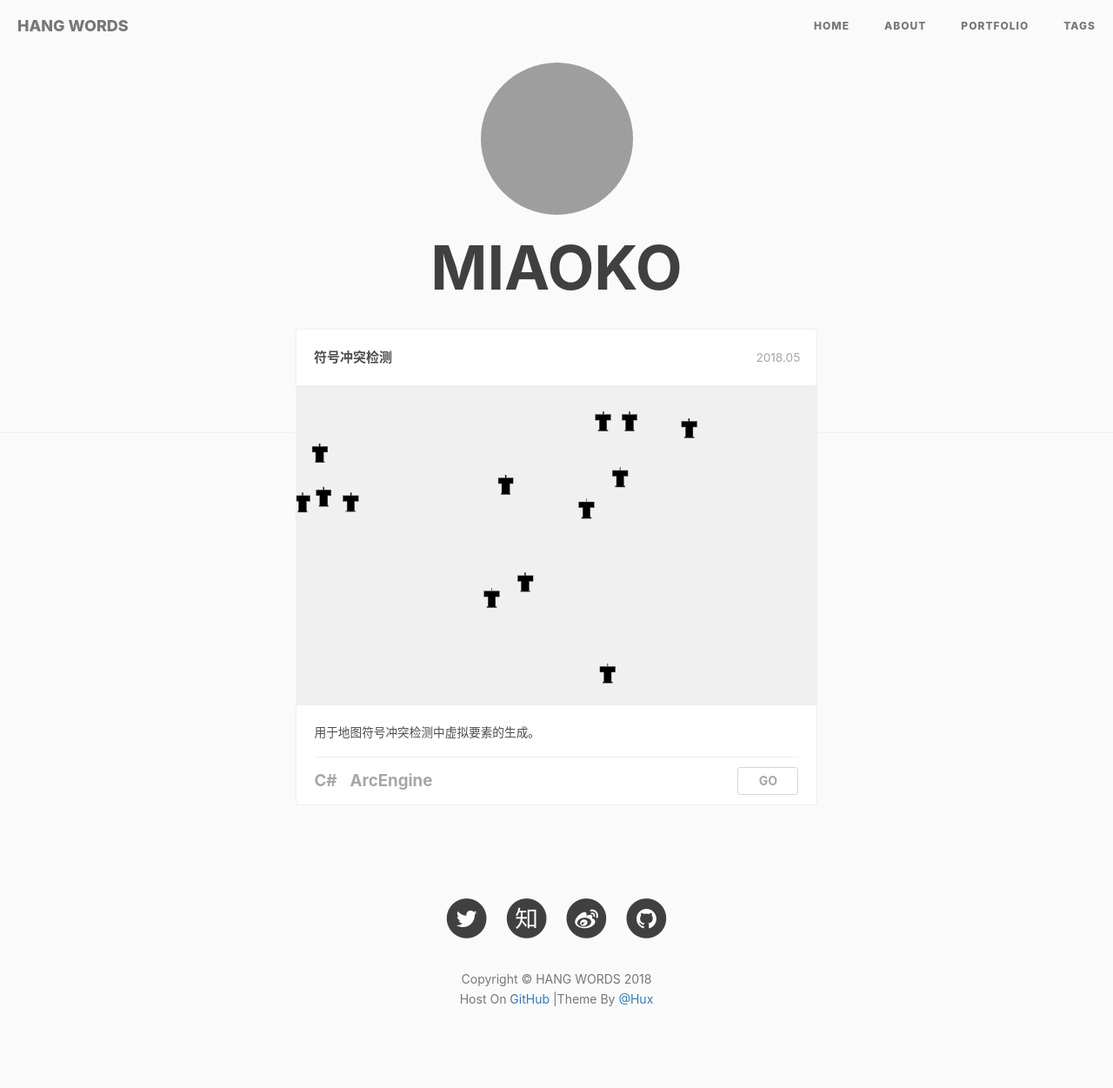
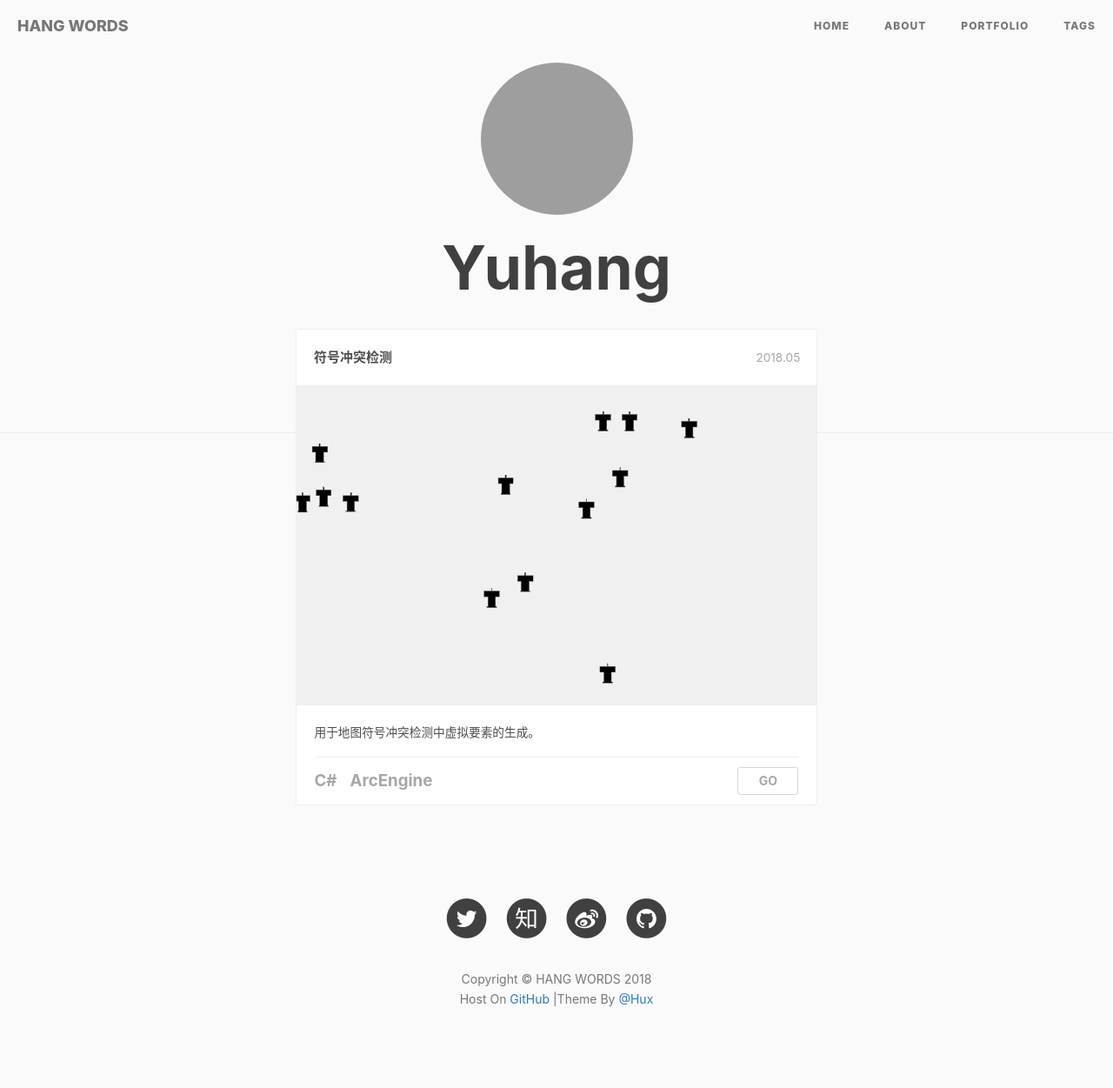
Before and after one commit to MIAOKO32/miaoko32.github.io, a Jekyll site: the page built from portfolio/index.html, in a window 1280 px wide. Shown: the whole page at 87% size. Built offline with Jekyll 4.4.1, drawn with Linux system fonts in a browser that asks for light colours; nearby versions of some CDN libraries; comment, search, counter and statistics services are not loaded; grey boxes are pictures that could not be loaded.

```diff
--- a/_config.yml
+++ b/_config.yml
@@ -48,7 +48,7 @@
 
 
 # Disqus settings
-disqus_username: hux
+#disqus_username: hux
 
 # Netease setttings
 netease_comment: false
@@ -60,8 +60,8 @@
 # ba_track_id: [your track id]
 
 # Google Analytics
-ga_track_id: 'UA-49627206-1'            # Format: UA-xxxxxx-xx
-ga_domain: huangxuan.me
+#ga_track_id: 'UA-49627206-1'            # Format: UA-xxxxxx-xx
+#ga_domain: huangxuan.me
 
 
 
--- a/portfolio/index.html
+++ b/portfolio/index.html
@@ -17,7 +17,7 @@
 		<div class="container" style="margin:0;padding:0;width:100%;">
 			<header>
 				<img width="175" height="175" style="border-radius:65%;" src="/img/avatar-miaoko-b.png">
-				<h1>MIAOKO</h1>
+				<h1>Yuhang</h1>
 			</header>
 			<div class="main">
 				<ul class="cbp_tmtimeline">
```
Also changed, not shown: portfolio/images/hux_avatar.png (deleted), 2 other files.
